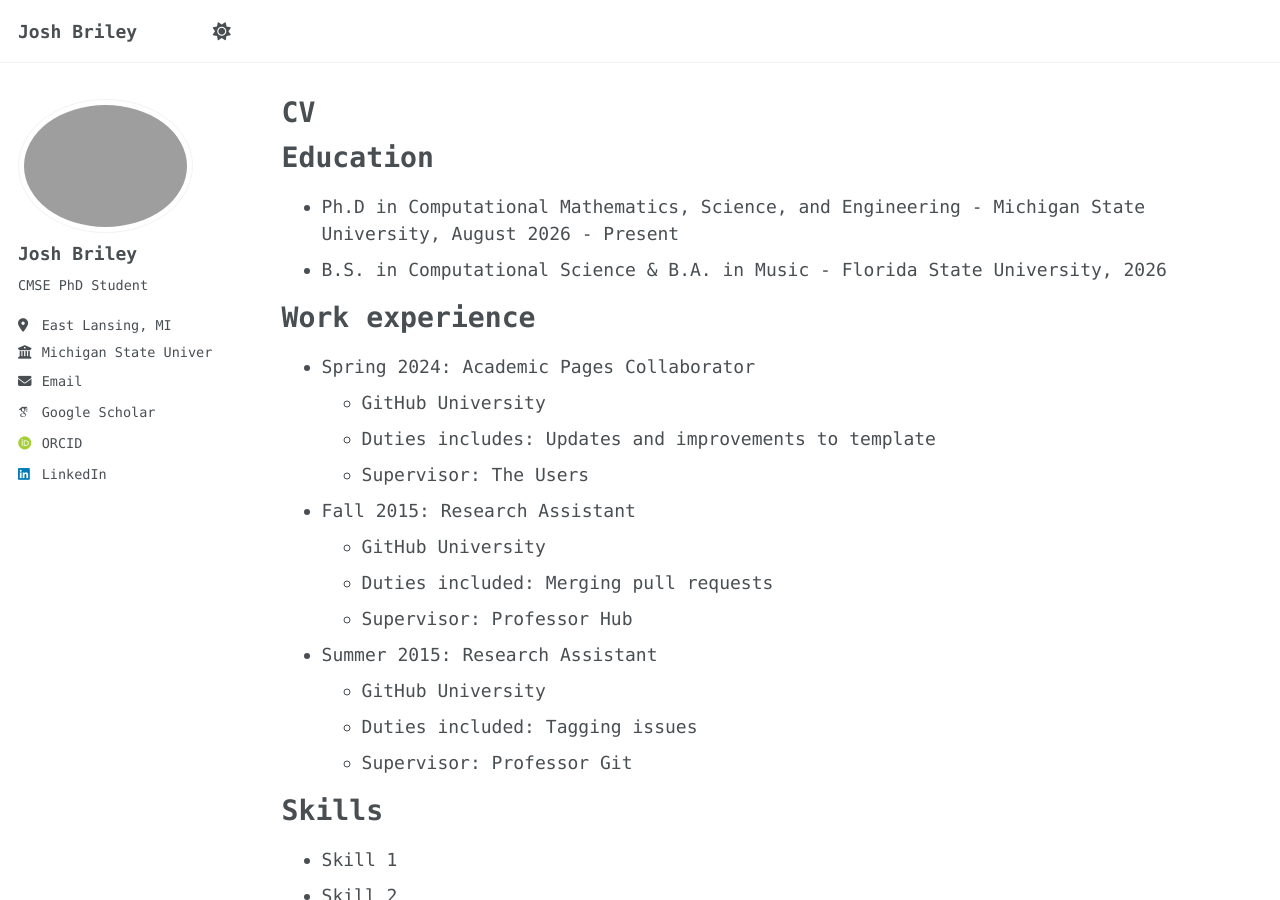
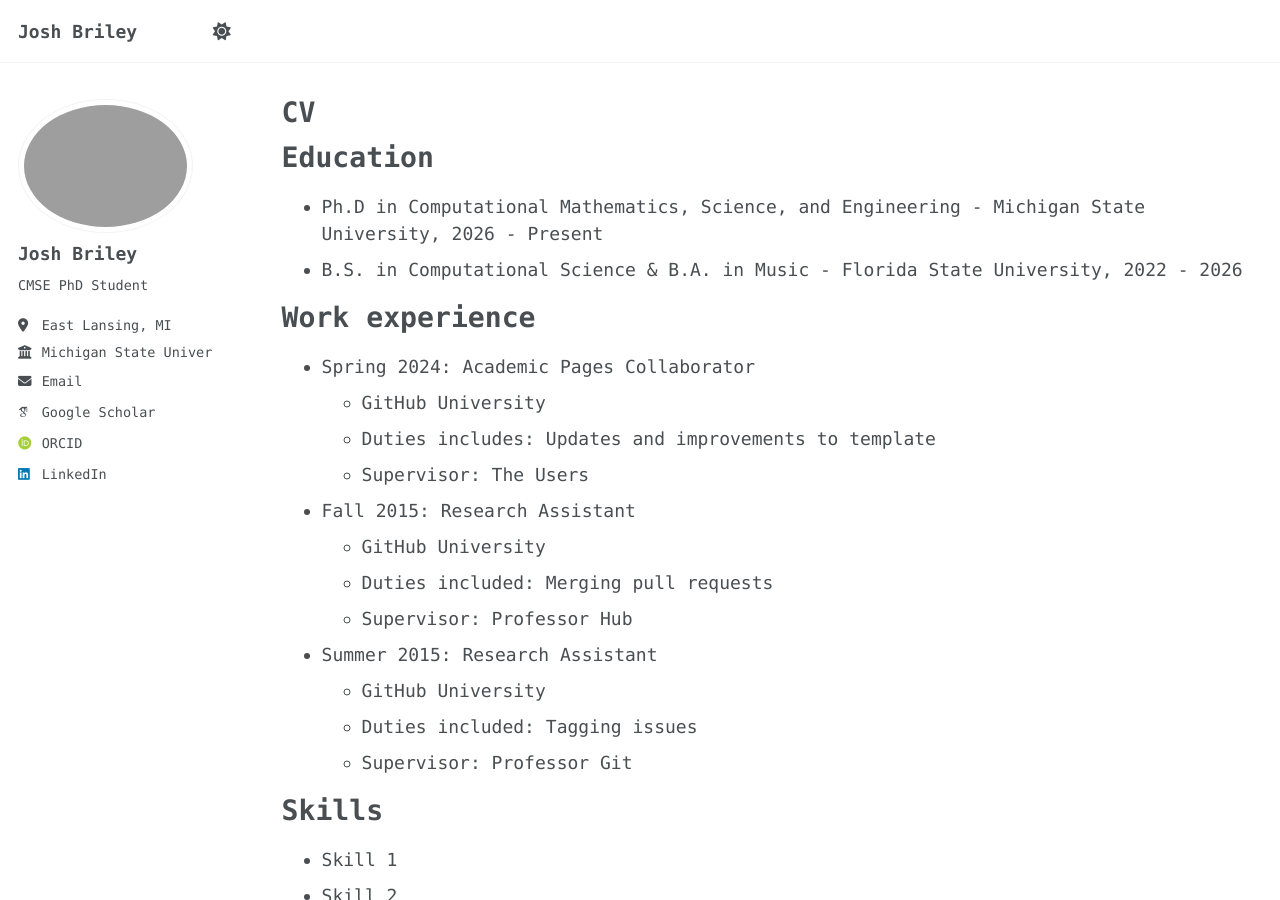
Before and after one commit to joshbriley/joshbriley.github.io, a Jekyll site: the page built from _pages/cv.md, in a window 1280 px wide and 900 px high. Built offline with Jekyll 4.4.1, drawn with Linux system fonts in a browser that asks for light colours; some web fonts are replaced; a script bundle is joined from its source files by our own code; library files that are not in the unit come from our copies.

Commit message:
Update education dates in cv.md

```diff
--- a/_pages/cv.md
+++ b/_pages/cv.md
@@ -11,8 +11,8 @@ redirect_from:
 
 Education
 ======
-* Ph.D in Computational Mathematics, Science, and Engineering - Michigan State University, August 2026 - Present
-* B.S. in Computational Science & B.A. in Music - Florida State University, 2026
+* Ph.D in Computational Mathematics, Science, and Engineering - Michigan State University, 2026 - Present
+* B.S. in Computational Science & B.A. in Music - Florida State University, 2022 - 2026
 
 Work experience
 ======
```
